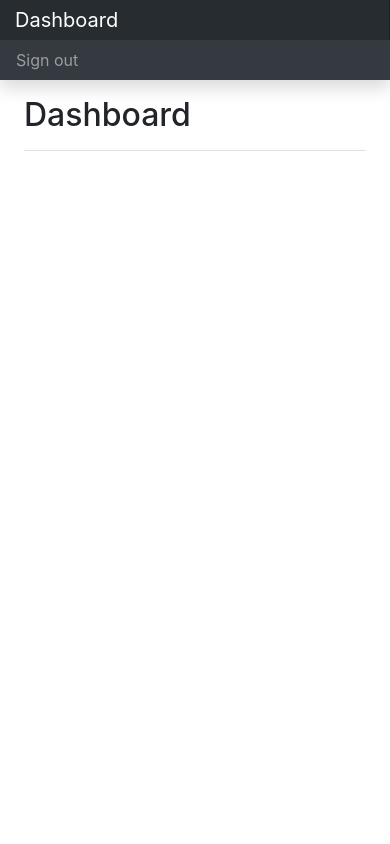
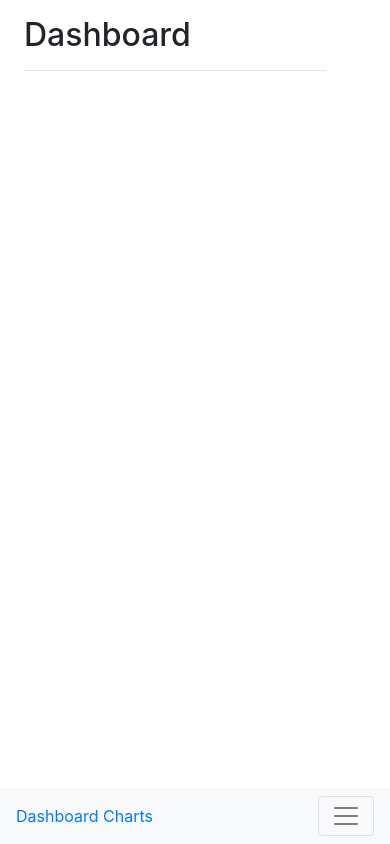
Before and after one commit to iagosm/curso_chartjs, a PHP site: page /dashboard.php in a window 390 px wide. Run offline with PHP 8.4, Linux system fonts and the light colour scheme.

Commit message:
ajustando versão mobile

```diff
--- a/dashboard_conceitos/dashboard.php
+++ b/dashboard_conceitos/dashboard.php
@@ -9,9 +9,24 @@
     <link rel="stylesheet" href="https://cdn.jsdelivr.net/npm/bootstrap@4.1.3/dist/css/bootstrap.min.css" integrity="sha384-MCw98/SFnGE8fJT3GXwEOngsV7Zt27NXFoaoApmYm81iuXoPkFOJwJ8ERdknLPMO" crossorigin="anonymous">
     <title>Dashboard Conceitos</title>
 
-  <body cz-shortcut-listen="true" data-new-gr-c-s-check-loaded="14.1115.0" data-gr-ext-installed="">
-    <nav class="navbar navbar-dark bg-dark flex-md-nowrap p-0 shadow">
-      <a class="navbar-brand col-sm-3 col-md-2 mr-0" href="https://getbootstrap.com/docs/4.1/examples/dashboard/#">Dashboard</a>
+    <style>
+      @media only screen and (max-width: 600px) {
+        body {
+          width:350px;
+          text-align:center;
+        }
+        .gc {
+          margin-bottom: 20px;
+        }
+        .gv {
+        margin-bottom:100px;
+        }
+      }
+    </style>
+
+  <body>
+    <nav class="navbar navbar-dark bg-dark flex-md-nowrap p-0 shadow d-none d-sm-block">
+      <a class="navbar-brand col-sm-3 col-md-2 mr-0 title-dash" href="#">Dashboard</a>
       <ul class="navbar-nav px-3">
         <li class="nav-item text-nowrap">
           <a class="nav-link" href="https://getbootstrap.com/docs/4.1/examples/dashboard/#">Sign out</a>
@@ -92,7 +107,36 @@
         </main>
       </div>
     </div>
+    <div class="d-block d-sm-none">
+      <nav class="navbar fixed-bottom navbar-light bg-light">
+          <a class="" href="#">Dashboard Charts</a>
+          <button class="navbar-toggler" type="button" data-toggle="collapse" data-target="#conteudoNavbarSuportado" aria-controls="conteudoNavbarSuportado" aria-expanded="false" aria-label="Alterna navegação">
+            <span class="navbar-toggler-icon"></span>
+          </button>
+          <div class="collapse navbar-collapse" id="conteudoNavbarSuportado">
+            <ul class="navbar-nav mr-auto">
+              <li class="nav-item">
+                <a class="nav-link" href="?pagina=pedidos" style="text-decoration: none">Pedidos</a>
+              </li>
+              <li class="nav-item">
+                <a class="nav-link" href="?pagina=clientes">Cadastrar Clientes</a>
+              </li>
+              <li class="nav-item">
+                <a class="nav-link" href="?pagina=vendas">Cadastrar Vendas</a>
+              </li>
+            </ul>
+        </div>
+      </nav>
+    </div>
     <script src="https://code.jquery.com/jquery-3.3.1.slim.min.js" integrity="sha384-q8i/X+965DzO0rT7abK41JStQIAqVgRVzpbzo5smXKp4YfRvH+8abtTE1Pi6jizo" crossorigin="anonymous"></script>
     <script src="https://cdn.jsdelivr.net/npm/popper.js@1.14.3/dist/umd/popper.min.js" integrity="sha384-ZMP7rVo3mIykV+2+9J3UJ46jBk0WLaUAdn689aCwoqbBJiSnjAK/l8WvCWPIPm49" crossorigin="anonymous"></script>
     <script src="https://cdn.jsdelivr.net/npm/bootstrap@4.1.3/dist/js/bootstrap.min.js" integrity="sha384-ChfqqxuZUCnJSK3+MXmPNIyE6ZbWh2IMqE241rYiqJxyMiZ6OW/JmZQ5stwEULTy" crossorigin="anonymous"></script>
+    <script type="text/javascript">
+
+        $(window).resize(function(){
+          drawChart();
+          drawChart2();
+        });
+
+      </script>
 </body></html>
```
Also changed, not shown: dashboard_conceitos/painel2.php (+4 -4 lines).
